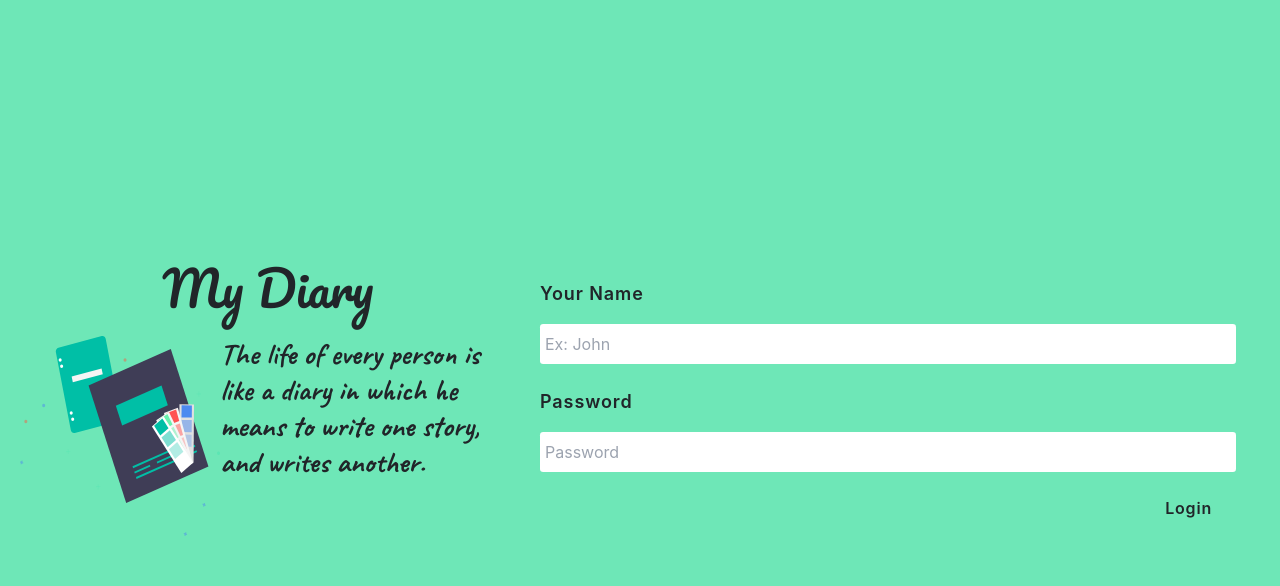
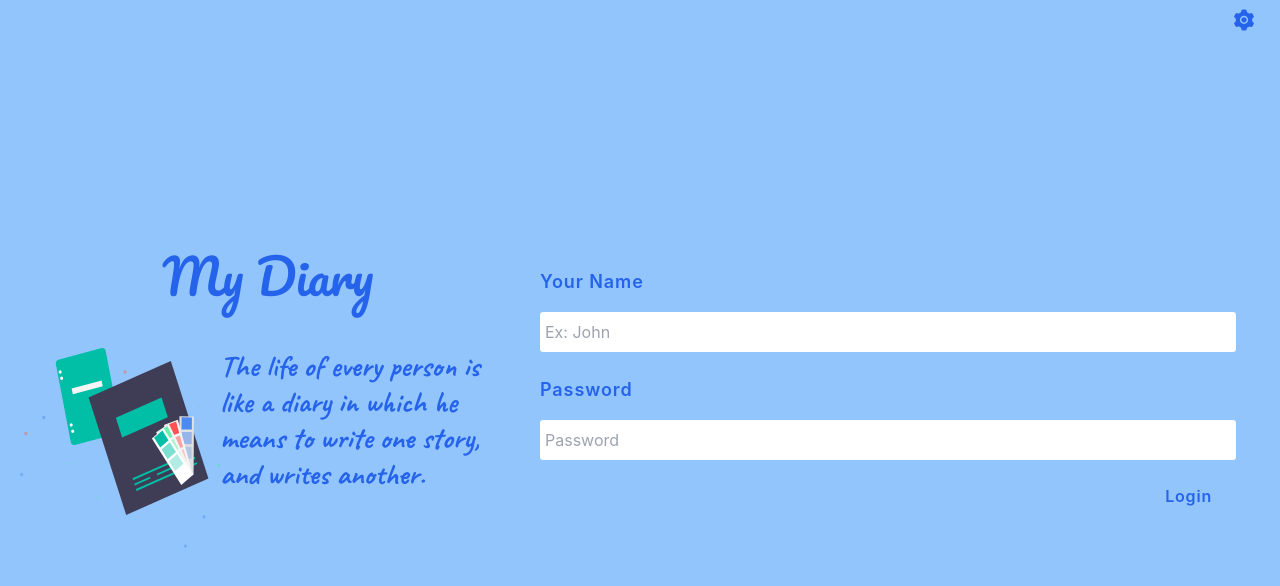
Before and after one commit to sameera-g-mathad/dhpi-front, a React (Create React App) app: page / in a window 1280 px wide. Shown: the top 586 px of the page. Built offline with nearby package versions, Linux system fonts and the light colour scheme.

Commit message:
modified

```diff
--- a/src/App.css
+++ b/src/App.css
@@ -67,6 +67,6 @@ textarea {
   .login {
     display: flex;
     flex-direction: column;
-    justify-content: flex-start;
+    justify-content: center;
   }
 }
--- a/src/Components/Login.js
+++ b/src/Components/Login.js
@@ -2,23 +2,35 @@ import React, { useState, useContext } from 'react';
 import './../App.css';
 import { Input, Dairy } from './index';
 import DairyContext from './../Context/dairyContext';
+import { AiFillSetting } from 'react-icons/ai';
 export const Login = (props) => {
-  const { login } = useContext(DairyContext);
+  const { state, login } = useContext(DairyContext);
   const [name, setName] = useState('');
   const [password, setPassword] = useState('');
   const [warning, setWarning] = useState('');
   return (
-    <div className="w-screen h-screen bg-green-300 login">
+    <div className={`w-screen h-screen ${state.bg} login`}>
+      <button className="absolute top-0 m-2 right-4 focus:outline-none">
+        <span className="text-2xl">
+          <AiFillSetting
+            className={`${state.text} transform hover:rotate-90 focus:rotate-90`}
+          />
+        </span>
+      </button>
       <div className="login-display ">
         <span className="flex flex-col ">
           <span className="flex justify-center">
-            <span className="text-5xl capitalize title">my diary</span>
+            <span className={`pb-4 text-5xl ${state.text} capitalize title`}>
+              my diary
+            </span>
           </span>
-          <span className="pt-6 flex justify-evenly ">
+          <span className="hidden pt-6 justify-evenly md:flex">
             <span>
               <Dairy />
             </span>
-            <span className=" text-3xl font-semibold sub-title flex flex-wrap">
+            <span
+              className={`flex flex-wrap text-3xl font-semibold ${state.text} sub-title`}
+            >
               The life of every person is like a diary in which he means to
               write one story, and writes another.
             </span>
@@ -27,20 +39,24 @@ export const Login = (props) => {
       </div>
       <div className="mx-4 login-form">
         <Input>
-          <label className="py-2 text-lg font-semibold tracking-wider capitalize">
+          <label
+            className={`py-2 text-lg font-semibold tracking-wider ${state.text} capitalize`}
+          >
             Your name
           </label>
           <input
             value={name}
             onChange={(e) => setName(e.target.value)}
-            className="py-2"
+            className={`py-2 focus:outline-none`}
             type="text"
             placeholder="Ex: John"
           />
           <span>{warning}</span>
         </Input>
         <Input>
-          <label className="py-2 text-lg font-semibold tracking-wider capitalize">
+          <label
+            className={`py-2 text-lg font-semibold tracking-wider ${state.text} capitalize`}
+          >
             password
           </label>
           <input
@@ -48,10 +64,10 @@ export const Login = (props) => {
             onChange={(e) => setPassword(e.target.value)}
             type="password"
             placeholder="Password"
-            className="py-2"
+            className={`py-2 focus:outline-none`}
           />
         </Input>
-        <span className="flex py-2 justify-end my-2">
+        <span className="flex justify-end py-2 my-2">
           <button
             onClick={() => {
               if (name.length > 5)
@@ -60,7 +76,7 @@ export const Login = (props) => {
                 });
               else setWarning('length of name must be greater than 5');
             }}
-            className="px-4 font-semibold tracking-wider capitalize"
+            className={`px-4 font-semibold tracking-wider capitalize ${state.text} focus:outline-none`}
           >
             login
           </button>
--- a/src/Context/dairyContext.js
+++ b/src/Context/dairyContext.js
@@ -19,6 +19,8 @@ export const DairyProvider = ({ children }) => {
     posts: [],
     token: '',
     name: '',
+    bg: 'bg-blue-300',
+    text: 'text-blue-600',
   });
 
   const authenticated = () => {
```
